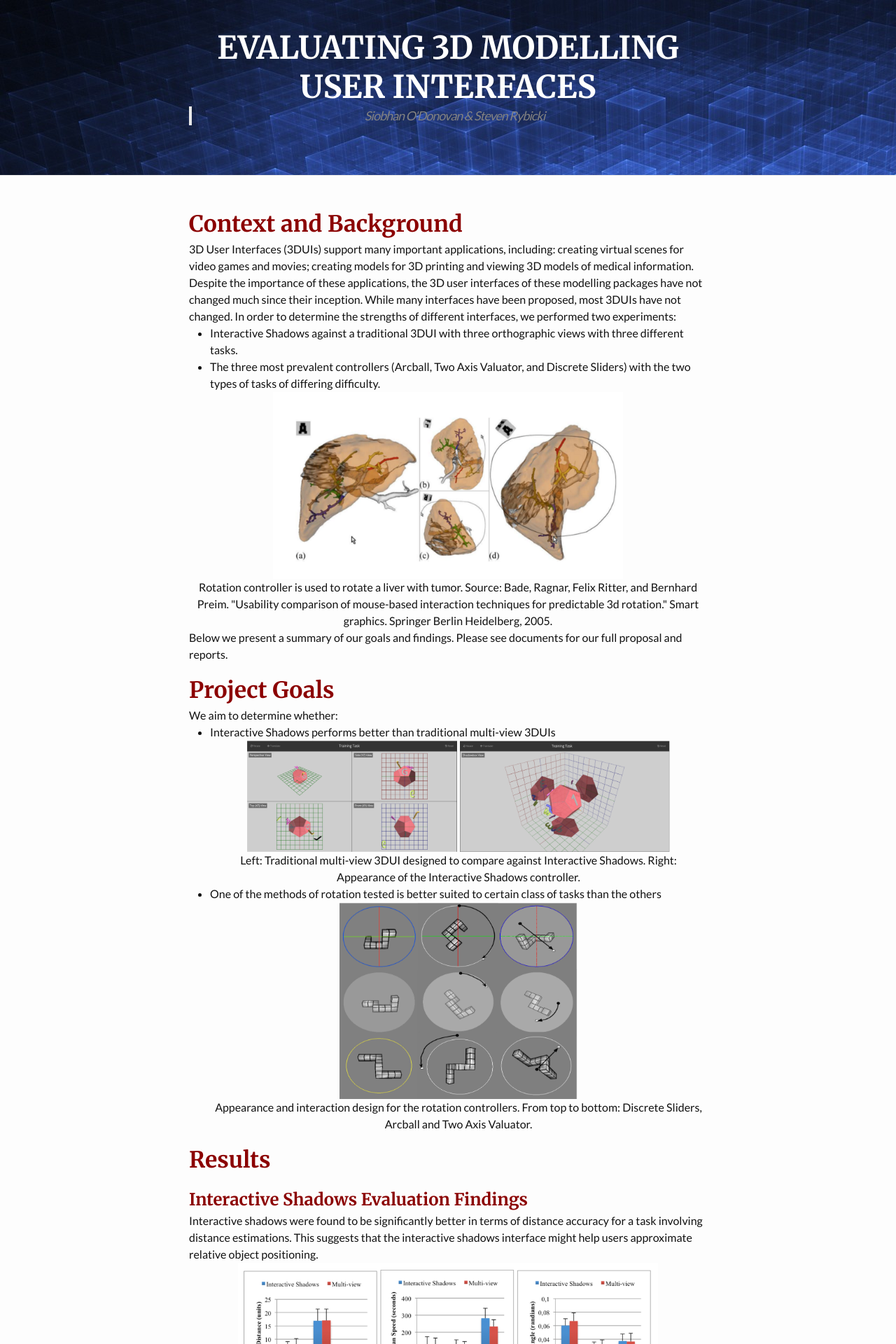
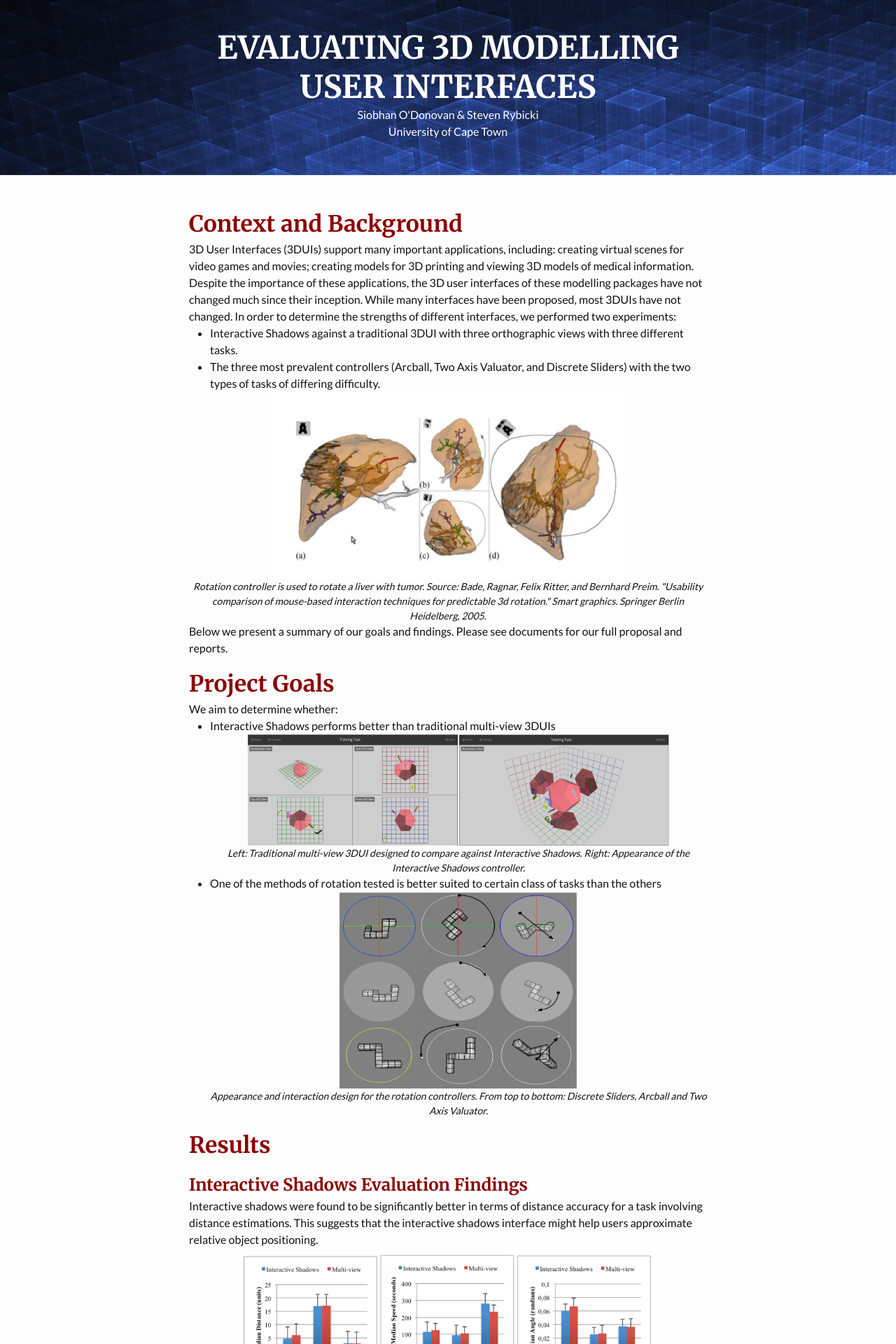
Before and after one commit to 3DUI/3DUI.github.io, a Jekyll site: the page built from index.html, in a window 1280 px wide. Shown: the top 1920 px of the page at 70% size. Built offline with Jekyll 4.4.1, drawn with Linux system fonts in a browser that asks for light colours.

Commit message:
Modified subtitles on header & images

```diff
--- a/_includes/header.html
+++ b/_includes/header.html
@@ -5,9 +5,9 @@
     <!--<h1 class="site-title" href="{{ site.baseurl }}/">{{ site.title }}</h1>-->
     <h1 class="site-title" >{{ site.title }}</h1>
 
-    <blockquote>
-    Siobhan O'Donovan & Steven Rybicki
-    </blockquote>
+    <p></p>
+    <p style="color:white">Siobhan O'Donovan & Steven Rybicki</p>
+    <p style="color:white">University of Cape Town</p>
 
     <nav class="site-nav">
       <a href="#" class="menu-icon">
--- a/_sass/_layout.scss
+++ b/_sass/_layout.scss
@@ -5,6 +5,8 @@
 .img-wrapper{
     width:100%;
     text-align:center;
+    font-style:italic;
+    font-size:14px;
 }
 
 .site-header {
```
